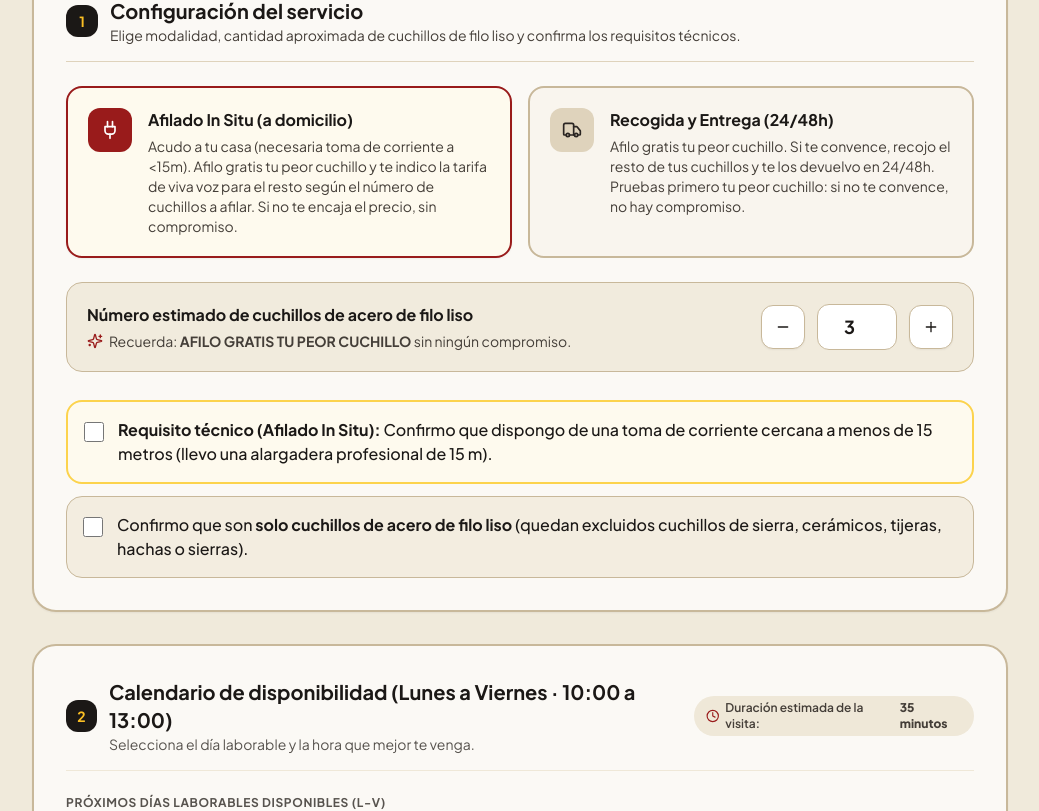
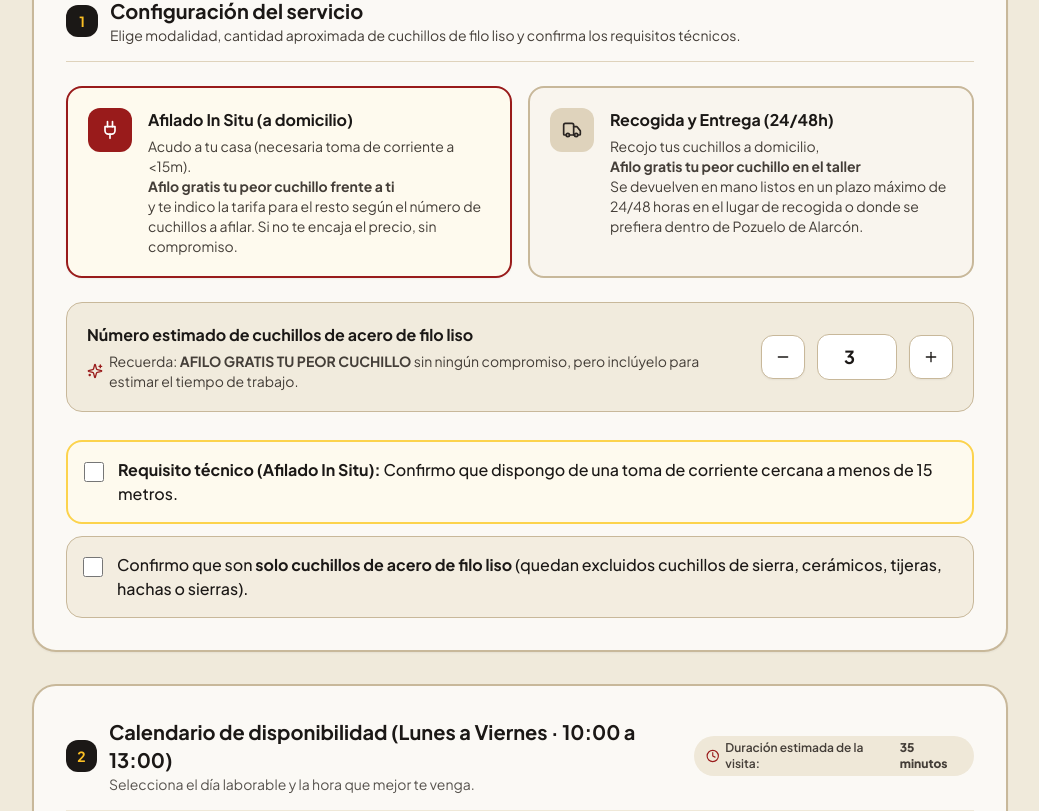
Before and after one commit to emiliorull/madkusin_vecindario, a React (Vite) app: page / in a window 1280 px wide. Shown: the part 3449-4260 px from the top of the page, without its empty margins (120-1159 px from the left). Built offline with nearby package versions, Linux system fonts and the light colour scheme; no server answers; the HTML template or start-up script is replaced by a standard one.

Commit message:
2026_10_27_ mod02

```diff
--- a/src/components/BookingSection.jsx
+++ b/src/components/BookingSection.jsx
@@ -397,8 +397,11 @@ export default function BookingSection({
                     </span>
                   </div>
                   <p className="text-xs sm:text-sm text-stone-700">
-                    Acudo a tu casa (necesaria toma de corriente a &lt;15m). Afilo gratis tu peor
-                    cuchillo y te indico la tarifa de viva voz para el resto según el número de cuchillos a afilar. Si no te encaja el precio, sin compromiso.
+                    Acudo a tu casa (necesaria toma de corriente a &lt;15m).
+                    <p>
+                    <strong>Afilo gratis tu peor cuchillo frente a ti</strong>
+                    </p>
+                    y te indico la tarifa para el resto según el número de cuchillos a afilar. Si no te encaja el precio, sin compromiso.
                   </p>
                 </div>
               </button>
@@ -428,8 +431,11 @@ export default function BookingSection({
                     </span>
                   </div>
                   <p className="text-xs sm:text-sm text-stone-700">
-                    Afilo gratis tu peor cuchillo. Si te convence, recojo el resto de tus cuchillos y te los devuelvo en
-                    24/48h. Pruebas primero tu peor cuchillo: si no te convence, no hay compromiso.
+                    Recojo tus cuchillos a domicilio,
+                    <p>
+                    <strong>Afilo gratis tu peor cuchillo en el taller</strong>
+                    </p>
+                    Se devuelven en mano listos en un plazo máximo de 24/48 horas en el lugar de recogida o donde se prefiera dentro de Pozuelo de Alarcón.
                   </p>
                 </div>
               </button>
@@ -447,7 +453,7 @@ export default function BookingSection({
                 <p className="text-xs sm:text-sm text-stone-700 flex items-center gap-1.5">
                   <Sparkles className="w-4 h-4 text-kusin-terra shrink-0" />
                   <span>
-                    Recuerda: <strong>AFILO GRATIS TU PEOR CUCHILLO</strong> sin ningún compromiso.
+                    Recuerda: <strong>AFILO GRATIS TU PEOR CUCHILLO</strong> sin ningún compromiso, pero inclúyelo para estimar el tiempo de trabajo.
                   </span>
                 </p>
               </div>
@@ -498,8 +504,7 @@ export default function BookingSection({
                   />
                   <span className="text-sm sm:text-base text-stone-900 font-medium">
                     <strong>Requisito técnico (Afilado In Situ):</strong> Confirmo que dispongo de
-                    una toma de corriente cercana a menos de 15 metros (llevo una alargadera
-                    profesional de 15 m).
+                    una toma de corriente cercana a menos de 15 metros.
                   </span>
                 </label>
               )}
@@ -794,7 +799,7 @@ export default function BookingSection({
                   htmlFor="input-notas"
                   className="block text-sm font-bold text-stone-800 mb-1.5"
                 >
-                  Notas opcionales (indicaciones de timbre, puerta o lugar del enchufe)
+                  Notas opcionales: Dado que no pido teléfono, te agradezco que la máxima precisión posible (indicaciones de timbre, puerta o lugar del enchufe).
                 </label>
                 <div className="relative">
                   <FileText className="w-4 h-4 text-stone-400 absolute left-3.5 top-3.5" />
```
